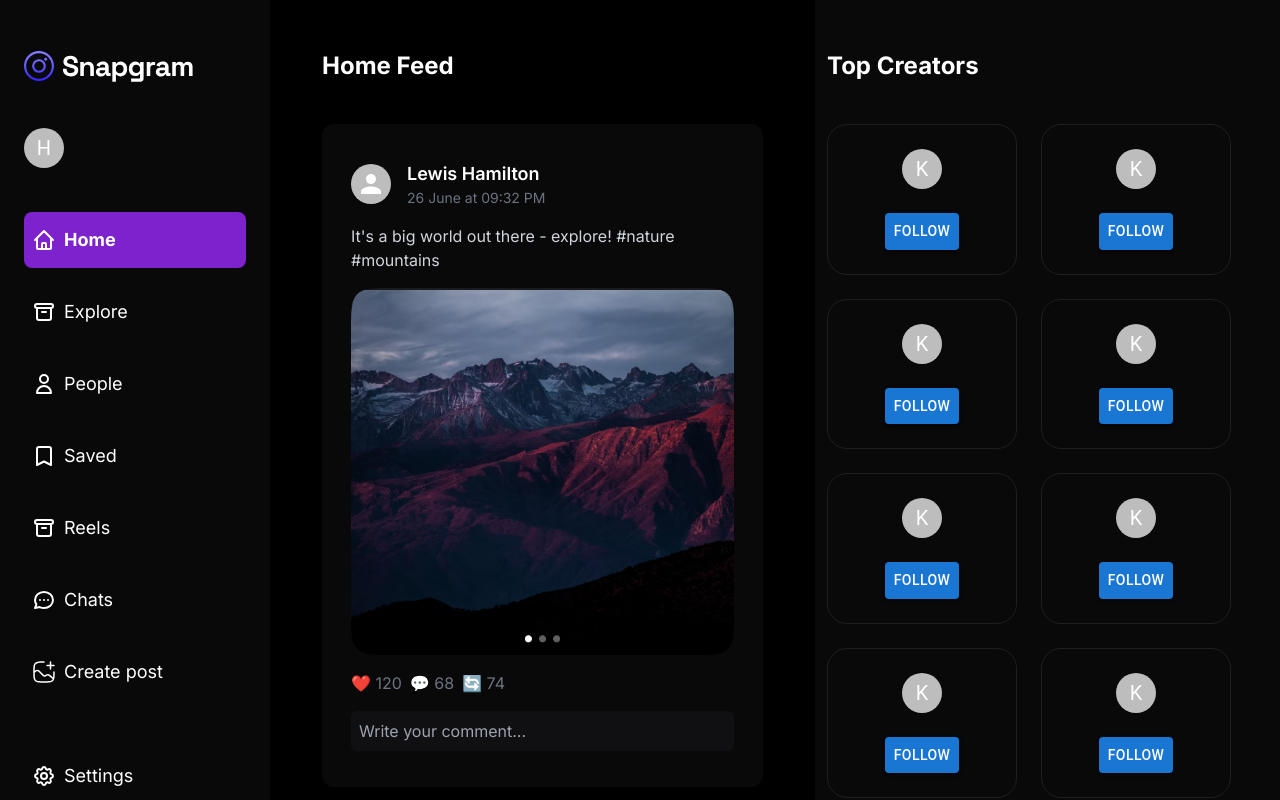
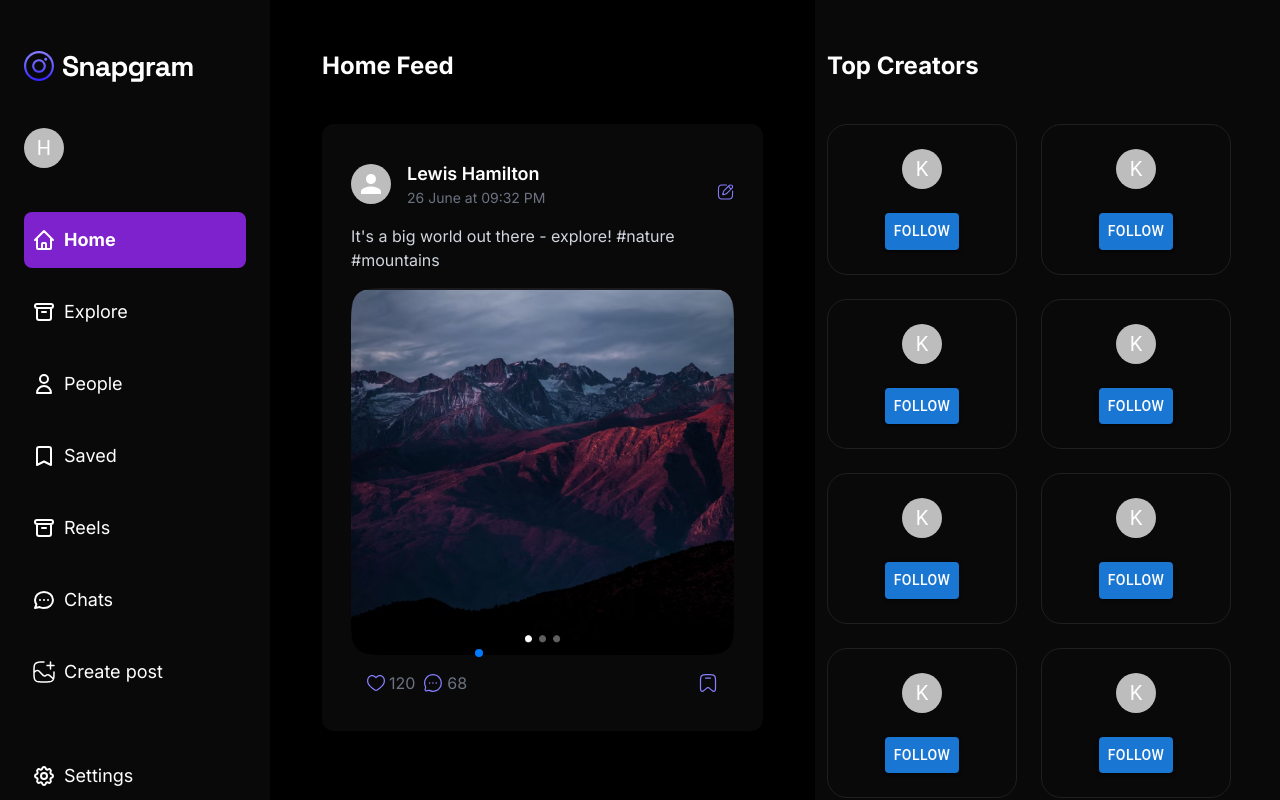
Before and after one commit to Trungkien2/luanVanFE, a Next.js app: page / in a window 1280 px wide. Built offline with nearby package versions, Linux system fonts and the light colour scheme.

Commit message:
create post

```diff
--- a/src/app/(Main)/create-post/_components/FormCreate.tsx
+++ b/src/app/(Main)/create-post/_components/FormCreate.tsx
@@ -5,6 +5,7 @@ import { useSnackbar } from "@/context/SnackbarContext";
 import useUserStore from "@/store/userStore";
 import React, { useEffect, useState } from "react";
 import { useForm } from "react-hook-form";
+import { json } from "stream/consumers";
 
 interface PostFormData {
   body: string;
@@ -28,13 +29,13 @@ const FormCreate: React.FC = () => {
       formData.append("files", file);
     });
     try {
-      const response = await uploadApi.uploadImages(formData);
+      const response: any = await uploadApi.uploadImages(formData);
       console.log("Upload thành công:", response);
       showSnackbar("Create post successfully", "success");
       await postApi.create({
         title: "title",
-        body:data.body,
-        media: "string",
+        body: data.body,
+        media: JSON.stringify(response?.files?.map((item) => item?.imageUrl)),
         status: "POST",
         user_id: userStore?.id,
       });
--- a/src/components/CardPost/CardPost.tsx
+++ b/src/components/CardPost/CardPost.tsx
@@ -1,10 +1,25 @@
 // components/CardPost.js
+// import { IPost } from "@/interface/post.interface";
+import {
+  chatIcon,
+  EditIcon,
+  likePost,
+  savePostIcon
+} from "@/app/assets";
 import { Avatar } from "@mui/material";
 import Image from "next/image";
-
-const CardPost = ({ post }: any) => {
+import React from "react";
+import "swiper/css";
+import "swiper/css/pagination";
+import { Pagination } from "swiper/modules";
+import { Swiper, SwiperSlide } from "swiper/react";
+interface IProps {
+  post: any;
+}
+const CardPost: React.FC<IProps> = ({ post }) => {
   return (
     <div className="bg-dark_2 text-white py-[36px] px-[29px] rounded-xl  border-dark_4 mb-[40px]">
+      <div className="flex justify-between">
         <div className="flex items-center space-x-4 mb-4">
           <Avatar />
           <div>
@@ -12,7 +27,13 @@ const CardPost = ({ post }: any) => {
             <p className="text-sm text-gray-500">{post.date}</p>
           </div>
         </div>
+        <Image src={EditIcon} alt="icon" width={17} height={17} />
+      </div>
+
       <p className="mb-4 text-gray-300">{post.content}</p>
+      <Swiper pagination={true} modules={[Pagination]} className="mySwiper">
+        <SwiperSlide>
+          {" "}
           <Image
             src={post.image}
             alt="Post image"
@@ -20,18 +41,106 @@ const CardPost = ({ post }: any) => {
             height={300}
             className="rounded-lg mb-4 w-full"
           />
-      <div className="flex items-center justify-between text-gray-500 mb-2">
+        </SwiperSlide>
+        <SwiperSlide>
+          {" "}
+          <Image
+            src={post.image}
+            alt="Post image"
+            width={600}
+            height={300}
+            className="rounded-lg mb-4 w-full"
+          />
+        </SwiperSlide>
+        <SwiperSlide>
+          {" "}
+          <Image
+            src={post.image}
+            alt="Post image"
+            width={600}
+            height={300}
+            className="rounded-lg mb-4 w-full"
+          />
+        </SwiperSlide>
+        <SwiperSlide>
+          {" "}
+          <Image
+            src={post.image}
+            alt="Post image"
+            width={600}
+            height={300}
+            className="rounded-lg mb-4 w-full"
+          />
+        </SwiperSlide>
+        <SwiperSlide>
+          {" "}
+          <Image
+            src={post.image}
+            alt="Post image"
+            width={600}
+            height={300}
+            className="rounded-lg mb-4 w-full"
+          />
+        </SwiperSlide>
+        <SwiperSlide>
+          {" "}
+          <Image
+            src={post.image}
+            alt="Post image"
+            width={600}
+            height={300}
+            className="rounded-lg mb-4 w-full"
+          />
+        </SwiperSlide>
+        <SwiperSlide>
+          {" "}
+          <Image
+            src={post.image}
+            alt="Post image"
+            width={600}
+            height={300}
+            className="rounded-lg mb-4 w-full"
+          />
+        </SwiperSlide>
+        <SwiperSlide>
+          {" "}
+          <Image
+            src={post.image}
+            alt="Post image"
+            width={600}
+            height={300}
+            className="rounded-lg mb-4 w-full"
+          />
+        </SwiperSlide>
+        <SwiperSlide>
+          {" "}
+          <Image
+            src={post.image}
+            alt="Post image"
+            width={600}
+            height={300}
+            className="rounded-lg mb-4 w-full"
+          />
+        </SwiperSlide>
+      </Swiper>
+
+      <div className="flex items-center justify-between text-gray-500 mx-4">
         <span className="flex items-center space-x-2">
-          <span>❤️ {post.likes}</span>
-          <span>💬 {post.comments}</span>
-          <span>🔄 {post.shares}</span>
+          <span className="flex items-center gap-1">
+            {" "}
+            <Image src={likePost} alt="icon" />
+            {post.likes}
           </span>
+          <span className="flex items-center gap-1">
+            <Image src={chatIcon} alt="icon" />
+            {post.comments}
+          </span>
+          {/* <span className="flex items-center gap-1">
+            <Image src={shareIcon} alt="icon" /> {post.shares}
+          </span> */}
+        </span>
+        <Image src={savePostIcon} alt="icon" />
       </div>
-      <input
-        type="text"
-        placeholder="Write your comment..."
-        className="bg-dark_3 text-white p-2 w-full rounded-md mt-2 focus:outline-none"
-      />
     </div>
   );
 };
--- a/src/config/axiosClient.ts
+++ b/src/config/axiosClient.ts
@@ -1,6 +1,6 @@
 import axios, { AxiosInstance } from 'axios';
 import queryString from 'query-string';
-import { getCookie } from 'cookies-next';
+import { getCookie,deleteCookie } from 'cookies-next';
 
 const axiosClient: AxiosInstance = axios.create({
   baseURL: process.env.NEXT_PUBLIC_API_URL,
@@ -35,6 +35,18 @@ axiosClient.interceptors.request.use((config) => {
 
   return config;
 });
+
+axiosClient.interceptors.response.use(
+  (response) => response,
+  async (error) => {
+    if (error.response?.status === 401) {
+      // Xử lý khi token hết hạn
+      deleteCookie("access_token"); // Xóa token
+      window.location.href = "/login"; // Chuyển hướng về trang login
+    }
+    return Promise.reject(error);
+  }
+);
 // Add a response interceptor
 axiosClient.interceptors.response.use(
   function (response: any) {
--- a/src/util/route.ts
+++ b/src/util/route.ts
@@ -18,5 +18,5 @@ export const ROUTER_API = {
   USER: "/user",
   UPLOAD: "/upload",
   FOLLOW: "/follow",
-  POST : '/posts'
+  POST : '/post'
 };
```
Also changed, not shown: src/app/assets/index.tsx (+13 -0 lines). Lines whose indentation alone changed are shown as unchanged.
